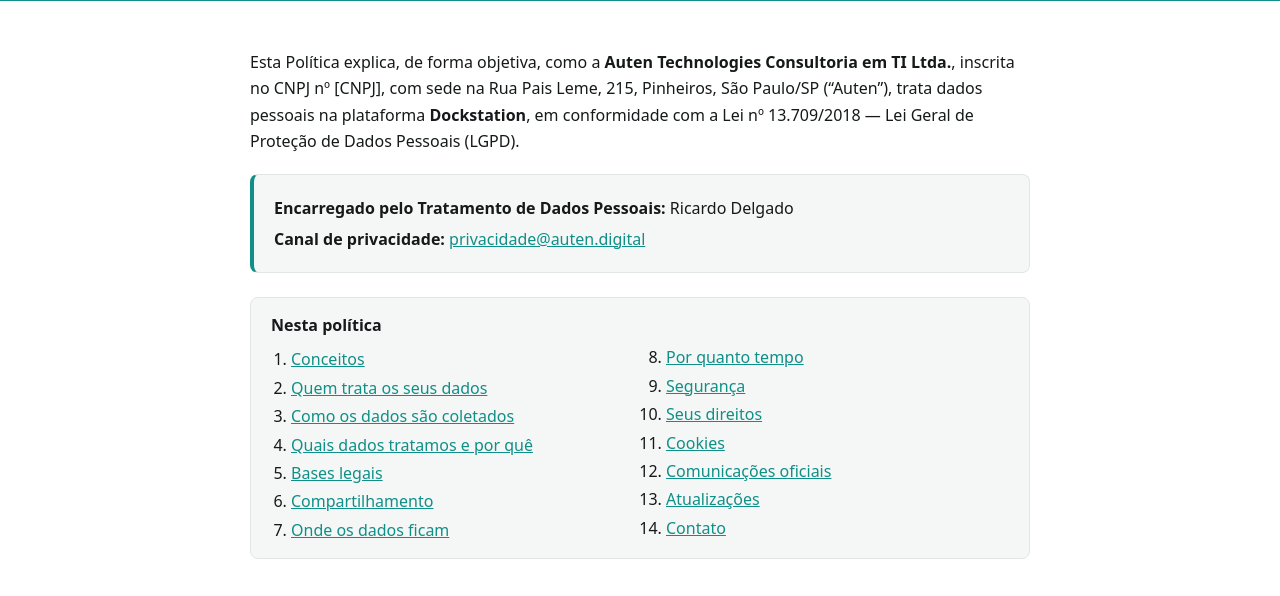
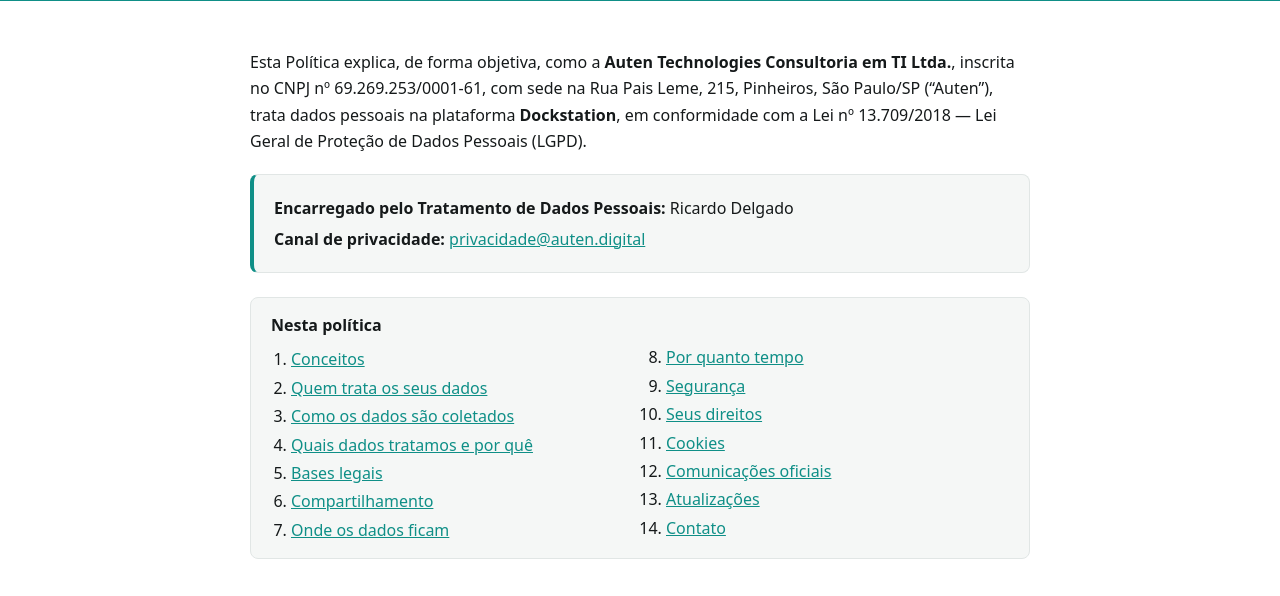
Before and after one commit to autentechnologies/dockstation-legal, a plain HTML site: page privacidade/index.html in a window 1280 px wide. Shown: the part 173-769 px from the top of the page. Drawn offline with Linux system fonts and the light colour scheme.

Commit message:
Update CNPJ in privacy policy section

```diff
--- a/privacidade/index.html
+++ b/privacidade/index.html
@@ -63,7 +63,7 @@
 
 <main>
   <div class="wrap">
-    <p>Esta Política explica, de forma objetiva, como a <strong>Auten Technologies Consultoria em TI Ltda.</strong>, inscrita no CNPJ nº [CNPJ], com sede na Rua Pais Leme, 215, Pinheiros, São Paulo/SP (“Auten”), trata dados pessoais na plataforma <strong>Dockstation</strong>, em conformidade com a Lei nº 13.709/2018 — Lei Geral de Proteção de Dados Pessoais (LGPD).</p>
+    <p>Esta Política explica, de forma objetiva, como a <strong>Auten Technologies Consultoria em TI Ltda.</strong>, inscrita no CNPJ nº 69.269.253/0001-61, com sede na Rua Pais Leme, 215, Pinheiros, São Paulo/SP (“Auten”), trata dados pessoais na plataforma <strong>Dockstation</strong>, em conformidade com a Lei nº 13.709/2018 — Lei Geral de Proteção de Dados Pessoais (LGPD).</p>
 
     <div class="card">
       <p><strong>Encarregado pelo Tratamento de Dados Pessoais:</strong> Ricardo Delgado</p>
```
